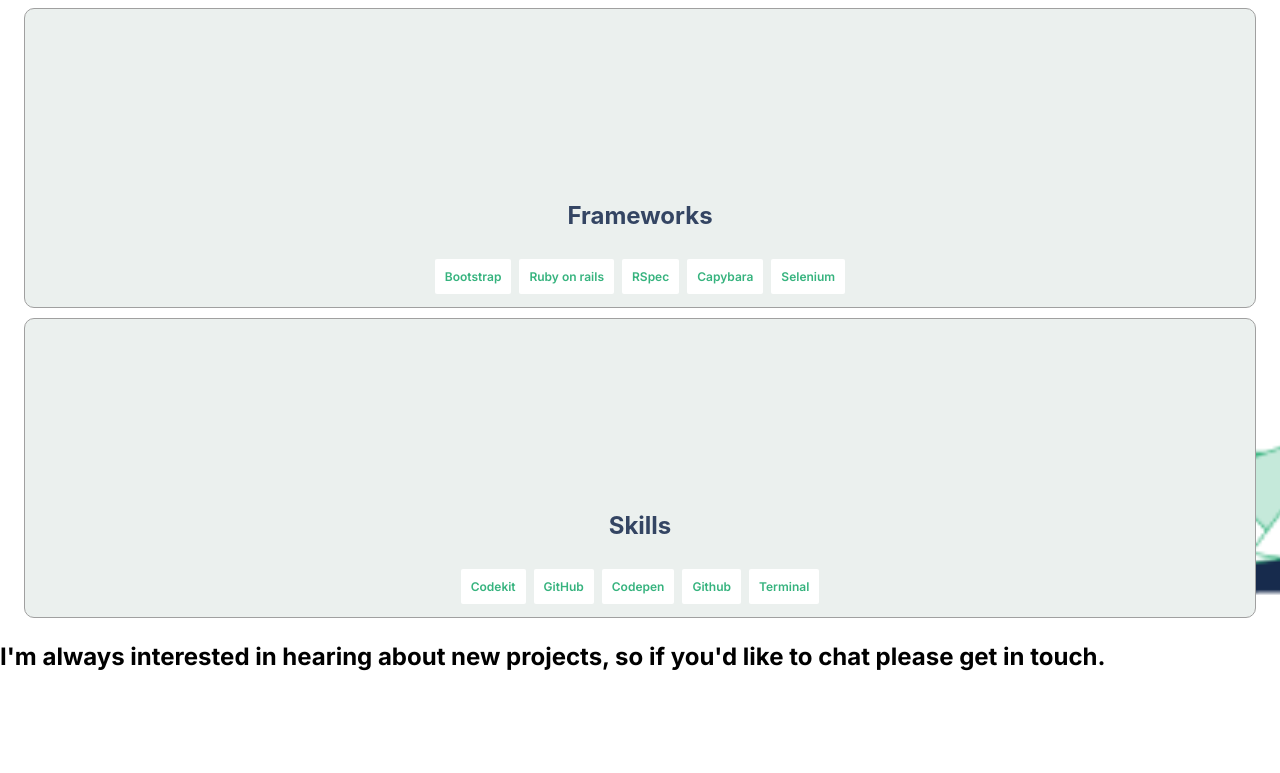
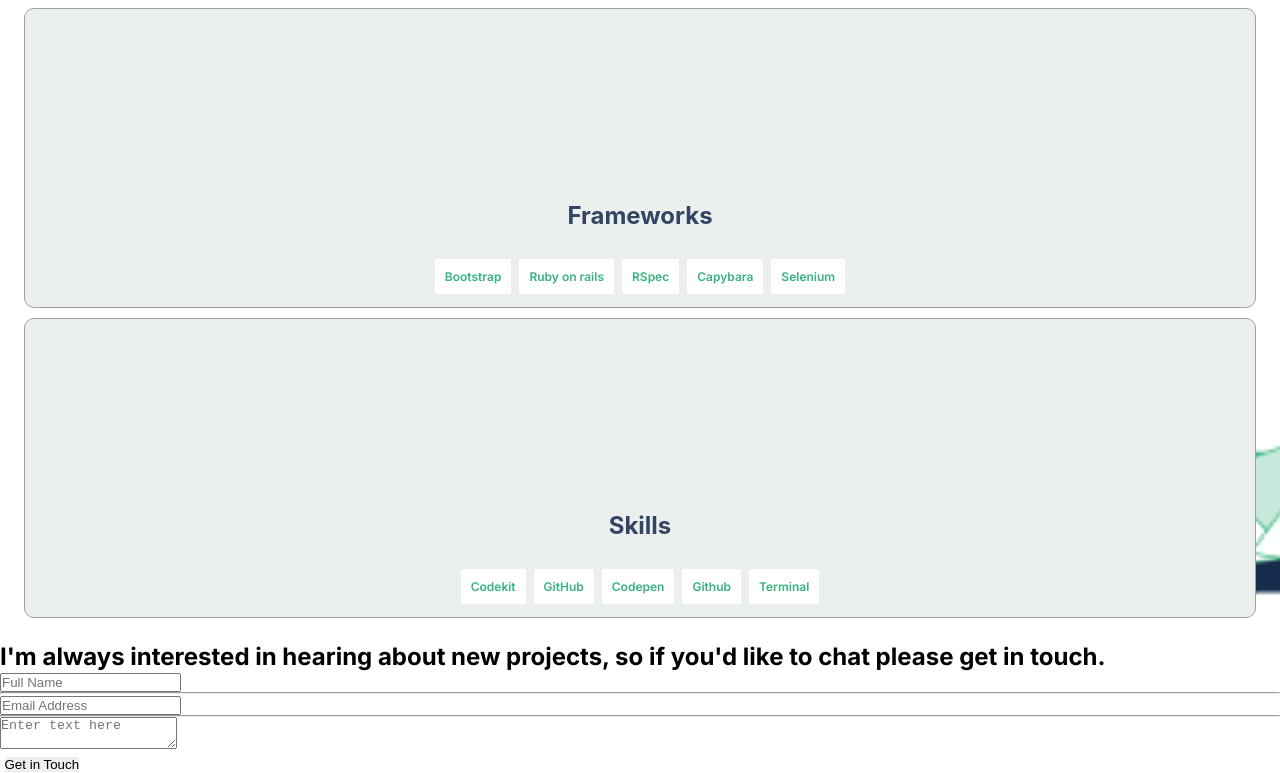
Before and after one commit to alvinlouis29/My-Portfolio-Website, a website: page index.html in a window 1280 px wide. Shown: the part 4762-5535 px from the top of the page. Before the commit the page ends 5433 px from the top, so only its background shows below. Drawn offline with Linux system fonts and the light colour scheme.

```diff
--- a/index.html
+++ b/index.html
@@ -197,6 +197,16 @@
   <section class="form_section">
     <h2 id="form_title">I'm always interested in hearing about new projects,
       so if you'd like to chat please get in touch.</h2>
+      <form id="myform" action="https://formspree.io/f/mknyzadl" method="POST">
+        <input class="formitem" type="text" id="fullname" name="fullname" placeholder="Full Name" required maxlength=30>
+        <hr class="hr3">
+        <input class="formitem" type="email" id="email" name="email" placeholder="Email Address" required maxlength=500>
+        <hr class="hr3">
+        <textarea class="formitem" id="message" name="message" required placeholder="Enter text here"></textarea>
+        <div id="buttonwrapper">
+          &nbsp;<button class="button" type="submit">Get in Touch</button>&nbsp;
+        </div>
+      </form>
   </section>
 </body>
 </html>
```
Also changed, not shown: 1 other file.
